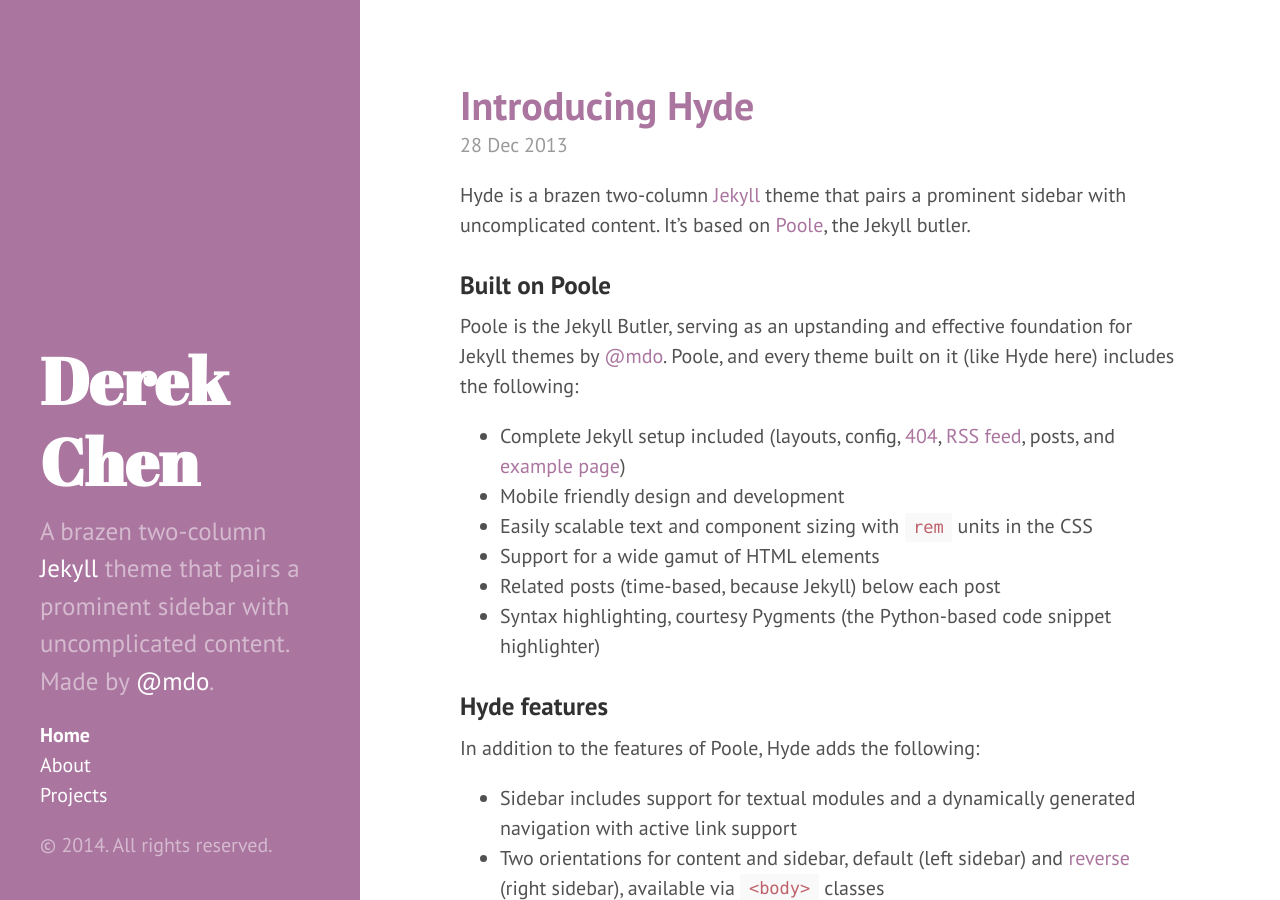
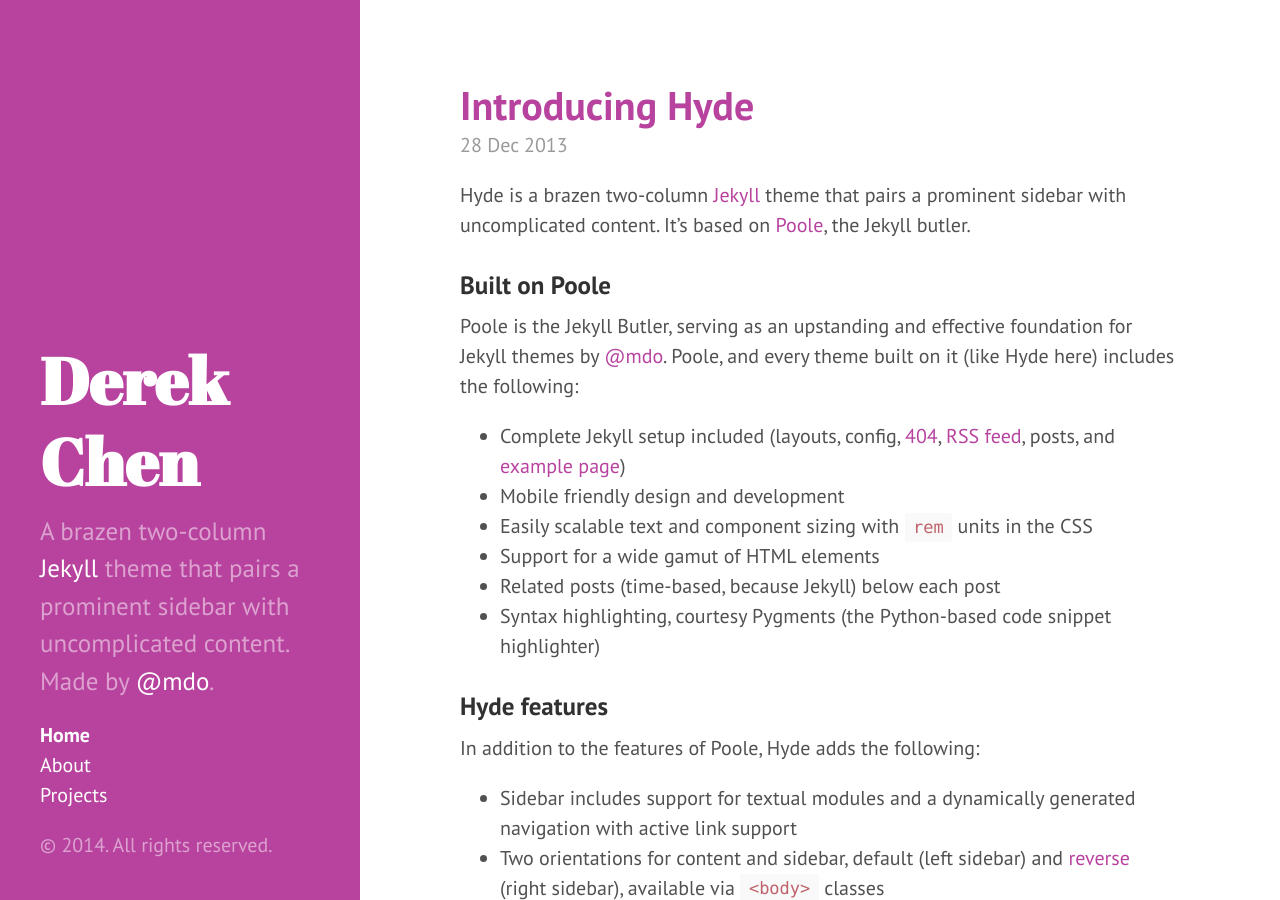
Before and after one commit to derektrc/derektrc.github.io, a Jekyll site: the page built from index.html, in a window 1280 px wide and 900 px high. Built offline with Jekyll 4.4.1, drawn with Linux system fonts in a browser that asks for light colours; Markdown is read by kramdown in place of the engine named in the settings; the list of posts is cut into pages by our own code.

Commit message:
Update default.html

```diff
--- a/_layouts/default.html
+++ b/_layouts/default.html
@@ -3,7 +3,7 @@
 
   {% include head.html %}
 
-  <body class="theme-base-0e">
+  <body class="theme-base-1a">
 
     {% include sidebar.html %}
 
```
